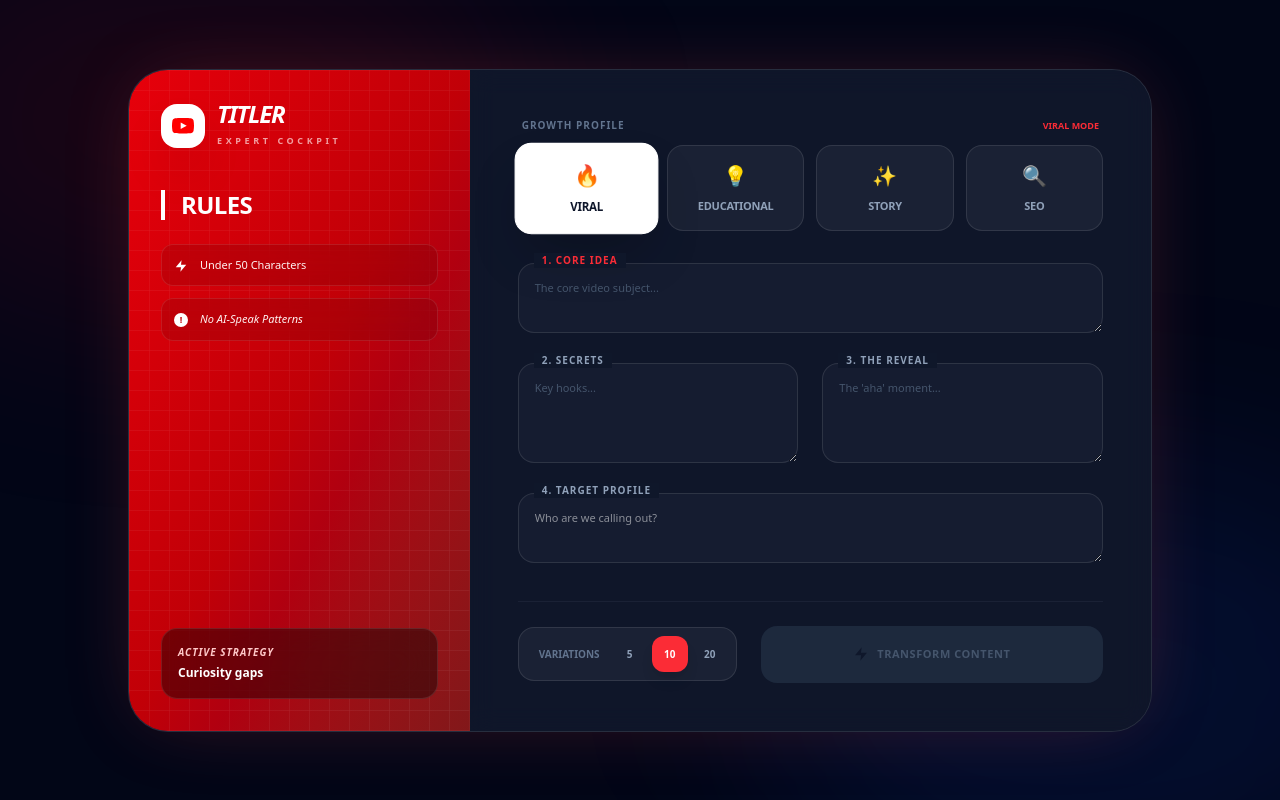
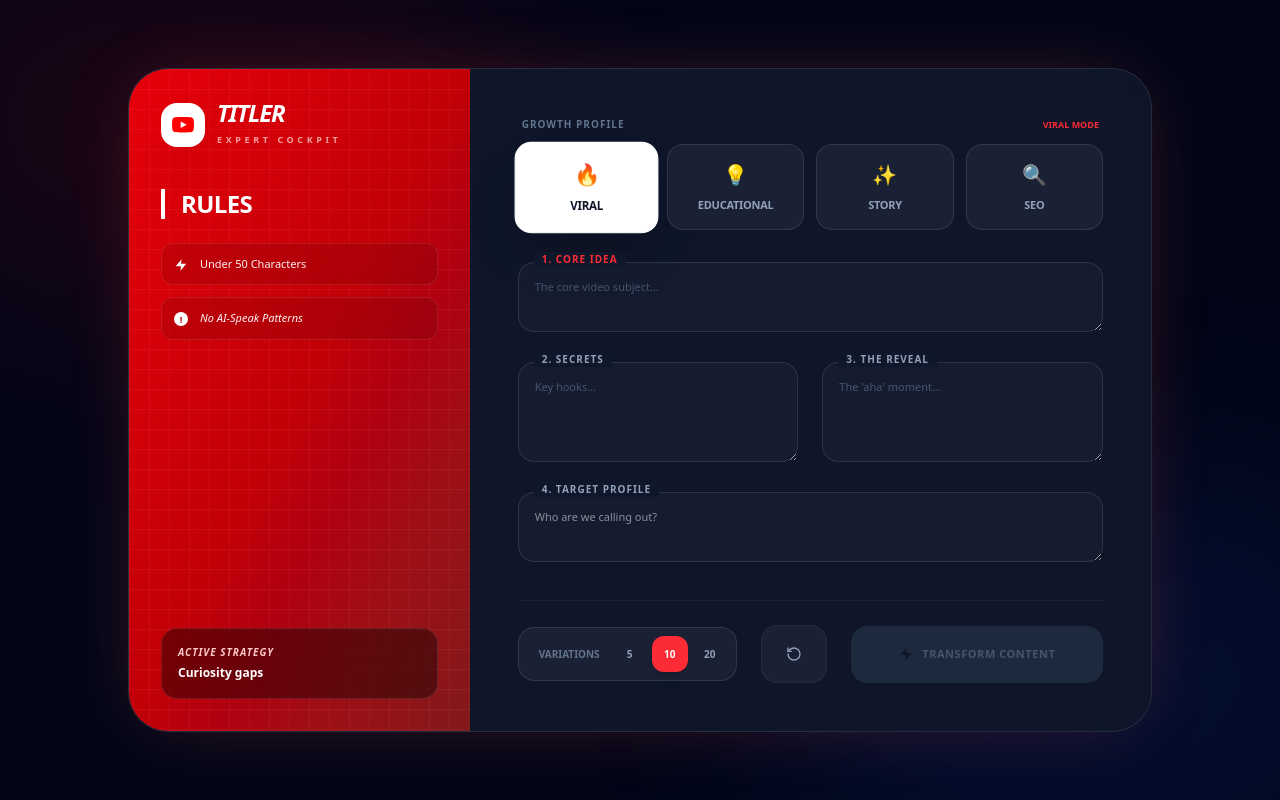
Before and after one commit to bryanengel72/yt-title-generator, a React (Vite) app: page / in a window 1280 px wide. Built offline with nearby package versions, Linux system fonts and the light colour scheme.

Commit message:
Add reset functionality to form

```diff
--- a/src/App.jsx
+++ b/src/App.jsx
@@ -326,6 +326,25 @@ const App = () => {
             </div>
 
             <button
+              onClick={() => {
+                setTopic('');
+                setKeyPoints('');
+                setMainTakeaway('');
+                setTargetAudience('');
+                setResultDisplay(null);
+                setTone('Viral');
+                setDescriptionCount('10');
+              }}
+              className="px-6 py-5 rounded-2xl font-bold uppercase tracking-wider text-[10px] sm:text-[11px] transition-all bg-white/5 text-slate-400 hover:text-white hover:bg-white/10 border border-white/5 hover:border-white/10"
+              title="Reset Form"
+            >
+              <svg width="16" height="16" viewBox="0 0 24 24" fill="none" stroke="currentColor" strokeWidth="2" strokeLinecap="round" strokeLinejoin="round">
+                <path d="M3 12a9 9 0 1 0 9-9 9.75 9.75 0 0 0-6.74 2.74L3 8" />
+                <path d="M3 3v5h5" />
+              </svg>
+            </button>
+
+            <button
               onClick={handleGenerate}
               disabled={loading || !topic}
               className={`flex-1 group relative overflow-hidden rounded-2xl py-5 px-4 font-black uppercase tracking-wider text-[10px] sm:text-[11px] transition-all whitespace-nowrap
```
